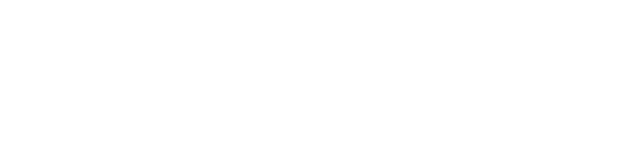
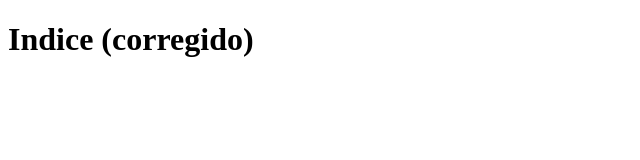
Before and after one commit to mariadla07/index, a plain HTML site: page index.html in a window 1280 px wide. Shown: the whole page, without its empty margins (0-640 px from the left). Drawn offline with Linux system fonts and the light colour scheme.

Commit message:
titulo indice corregido

```diff
--- a/index.html
+++ b/index.html
@@ -7,6 +7,6 @@
     <title>Document</title>
 </head>
 <body>
-
+   <h1> Indice (corregido) </h1>
 </body>
 </html>
```
